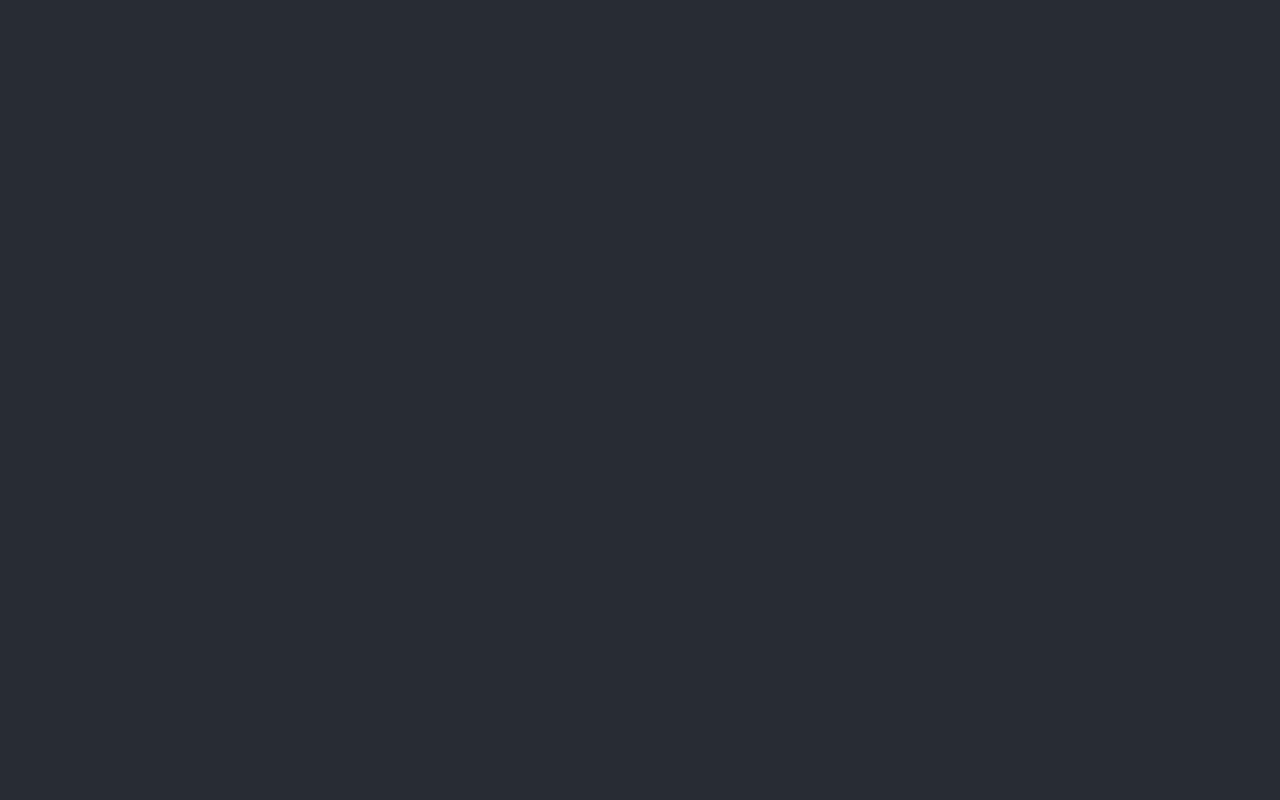
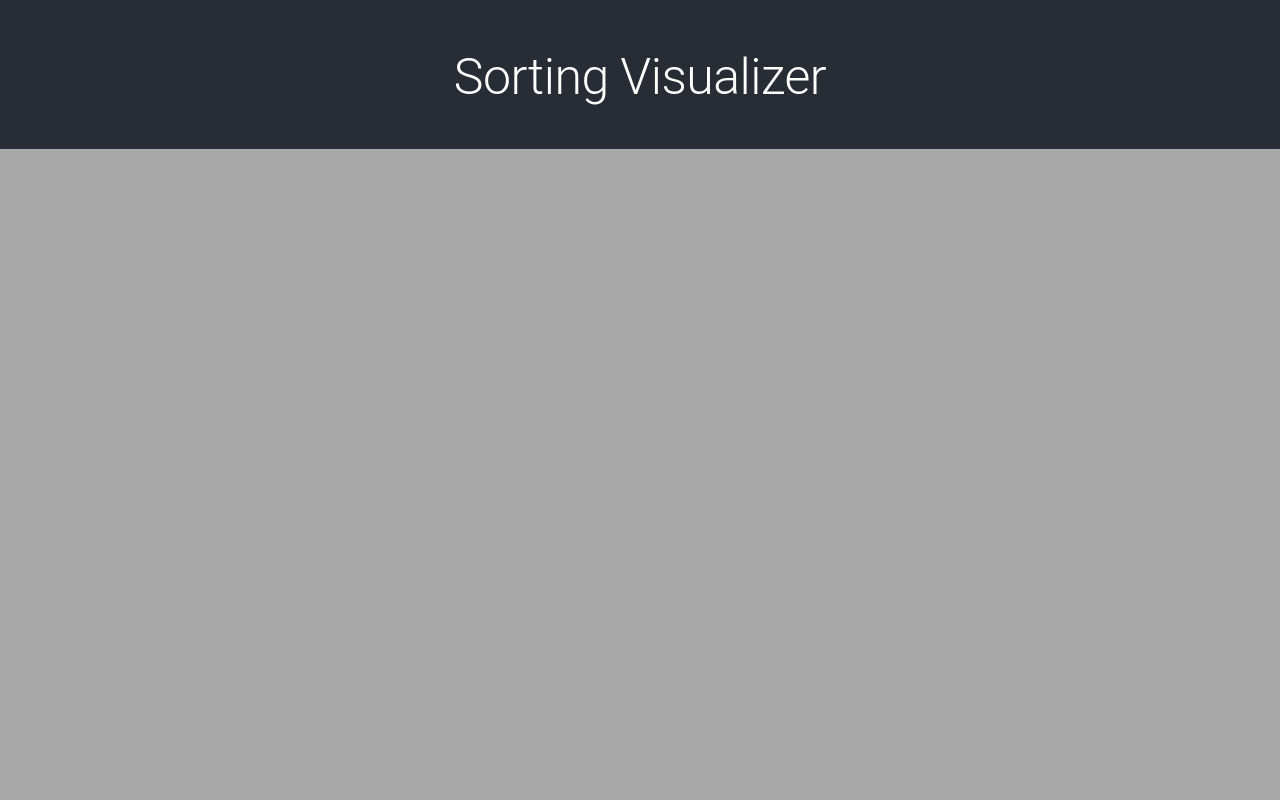
Before and after one commit to TalhaR/Sorting-visualizer, a React (Create React App) app: page / in a window 1280 px wide. Shown: the top 800 px of the page. Built offline with nearby package versions, Linux system fonts and the light colour scheme.

Commit message:
basic layout established

```diff
--- a/package.json
+++ b/package.json
@@ -3,6 +3,8 @@
   "version": "0.1.0",
   "private": true,
   "dependencies": {
+    "@material-ui/core": "^4.11.3",
+    "@material-ui/styles": "^4.11.3",
     "@testing-library/jest-dom": "^5.11.9",
     "@testing-library/react": "^11.2.5",
     "@testing-library/user-event": "^12.8.0",
--- a/src/App.css
+++ b/src/App.css
@@ -1,38 +1,6 @@
 .App {
-  text-align: center;
-}
-
-.App-logo {
-  height: 40vmin;
-  pointer-events: none;
-}
-
-@media (prefers-reduced-motion: no-preference) {
-  .App-logo {
-    animation: App-logo-spin infinite 20s linear;
-  }
-}
-
-.App-header {
+  /* text-align: center; */
   background-color: #282c34;
   min-height: 100vh;
-  display: flex;
-  flex-direction: column;
-  align-items: center;
-  justify-content: center;
-  font-size: calc(10px + 2vmin);
   color: white;
 }
-
-.App-link {
-  color: #61dafb;
-}
-
-@keyframes App-logo-spin {
-  from {
-    transform: rotate(0deg);
-  }
-  to {
-    transform: rotate(360deg);
-  }
-}
--- a/src/App.js
+++ b/src/App.js
@@ -1,11 +1,13 @@
 import './App.css';
+import Header from './components/Header';
+import Body from './components/Body'
 
 function App() {
   return (
     <div className="App">
-      <header className="App-header">
+      <Header />
+      <Body />
 
-      </header>
     </div>
   );
 }
--- /dev/null
+++ b/src/components/Body.jsx
@@ -0,0 +1,26 @@
+import { Grid } from '@material-ui/core'
+import { makeStyles } from '@material-ui/core/styles';
+import Controls from './Controls'
+import Visualization from './Visualization'
+
+
+const useStyles = makeStyles((theme) => ({
+    root: {
+        backgroundColor: 'darkgrey',
+        height: '1000px',
+        justifyContent: 'center'
+    }
+}));
+
+function Body() {
+    const classes = useStyles();
+
+    return (
+        <Grid container className={classes.root} component="main">
+            <Visualization />
+            <Controls />
+        </Grid>
+    )
+}
+
+export default Body
--- /dev/null
+++ b/src/components/Controls.jsx
@@ -0,0 +1,21 @@
+import { Grid } from '@material-ui/core';
+import { makeStyles } from '@material-ui/core/styles';
+
+const useStyles = makeStyles((theme) => ({
+    root: {
+        height: '100px',
+        backgroundColor: 'grey',
+    }
+}));
+
+function Controls() {
+    const classes = useStyles();
+
+    return (
+        <Grid item xs={12} sm={12} className={classes.root} component="section">
+
+        </Grid>
+    )
+}
+
+export default Controls
--- /dev/null
+++ b/src/components/Header.jsx
@@ -0,0 +1,24 @@
+import { Typography } from "@material-ui/core";
+import React from "react";
+import { makeStyles } from '@material-ui/core/styles';
+
+const useStyles = makeStyles((theme) => ({
+    root: {
+        textAlign: 'center',
+        padding: '3% 0%',
+    }
+}));
+
+function Header() {
+    const classes = useStyles();
+
+    return (
+        <header className={classes.root}>
+            <Typography variant="h2">
+                <small>Sorting Visualizer</small>
+            </Typography>
+        </header>
+    );
+}
+
+export default Header;
--- /dev/null
+++ b/src/components/Visualization.jsx
@@ -0,0 +1,20 @@
+import { Grid } from '@material-ui/core'
+import { makeStyles } from '@material-ui/core/styles';
+
+const useStyles = makeStyles((theme) => ({
+    root: {
+        height: '900px',
+    }
+}));
+
+function Visualization() {
+    const classes = useStyles();
+
+    return (
+        <Grid item xs={12} sm={10} md={8} className={classes.root} component="section">
+
+        </Grid>
+    )
+}
+
+export default Visualization
```
Also changed, not shown: 1 other file (tests, documents, lock files or other folders).
